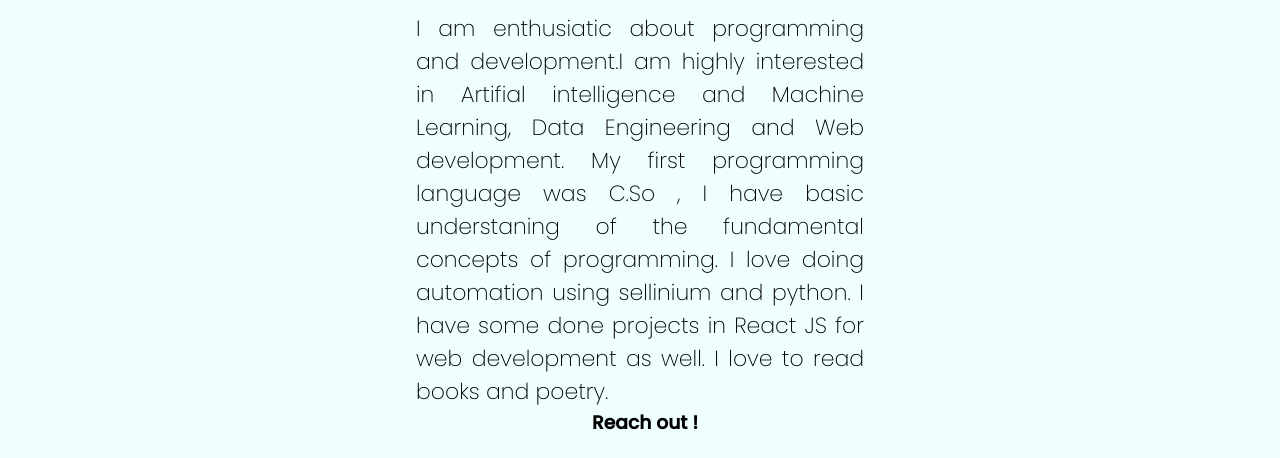
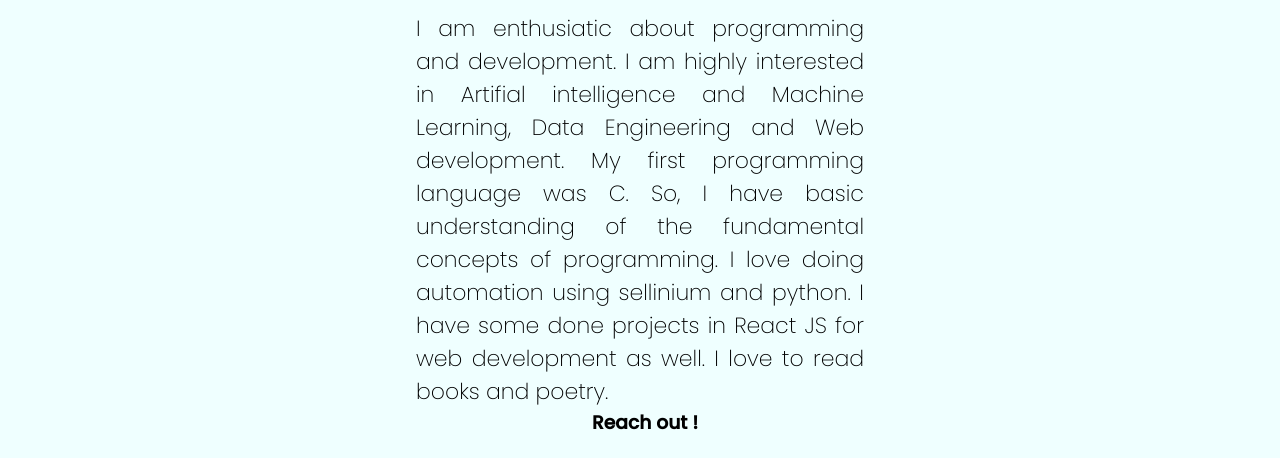
Before and after one commit to abiralkhadka88/my_portfolio, a plain HTML site: page index.html in a window 1280 px wide. Shown: the part 557-1015 px from the top of the page. Drawn offline with Linux system fonts and the light colour scheme.

Commit message:
Text correction

```diff
--- a/index.html
+++ b/index.html
@@ -32,12 +32,12 @@
 
             <div class="info__details">
               <p>
-                I am enthusiatic about programming and development.I am highly
+                I am enthusiatic about programming and development. I am highly
                 interested in Artifial intelligence and Machine Learning, Data
                 Engineering and Web development. My first programming language
-                was C.So , I have basic understaning of the fundamental concepts
-                of programming. I love doing automation using sellinium and
-                python. I have some done projects in React JS for web
+                was C. So, I have basic understanding of the fundamental
+                concepts of programming. I love doing automation using sellinium
+                and python. I have some done projects in React JS for web
                 development as well. I love to read books and poetry.
               </p>
             </div>
```
